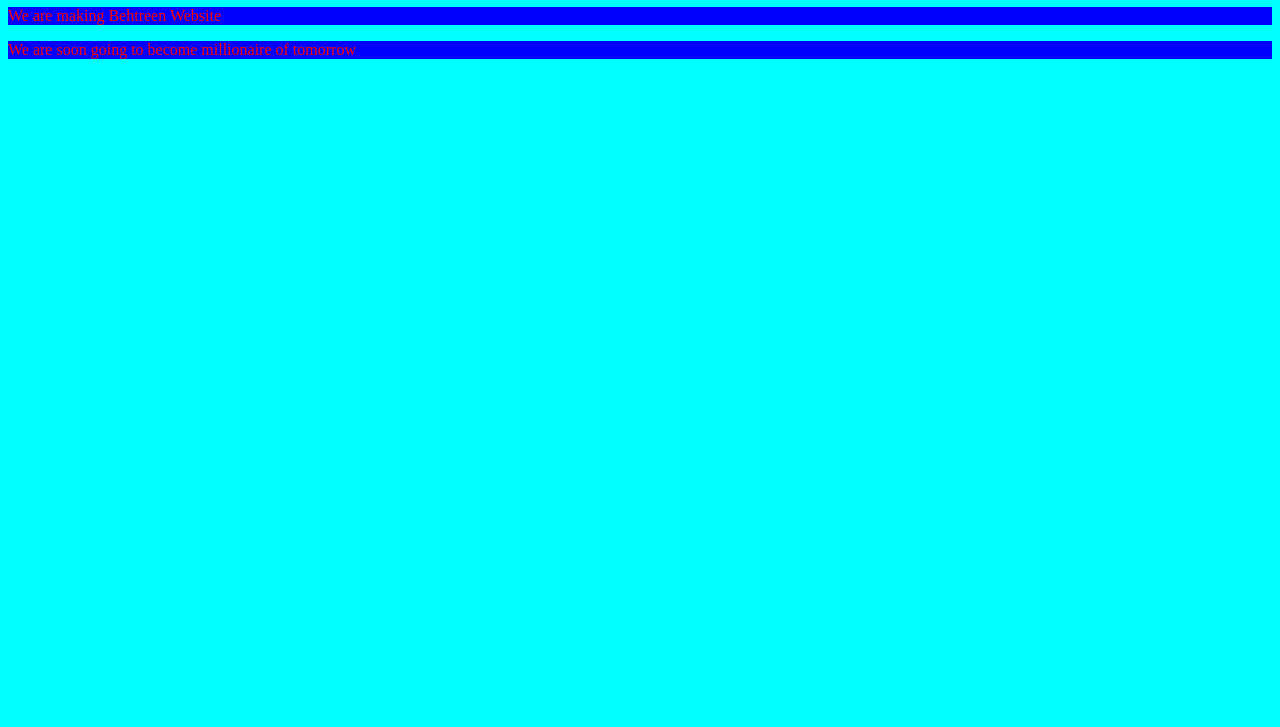
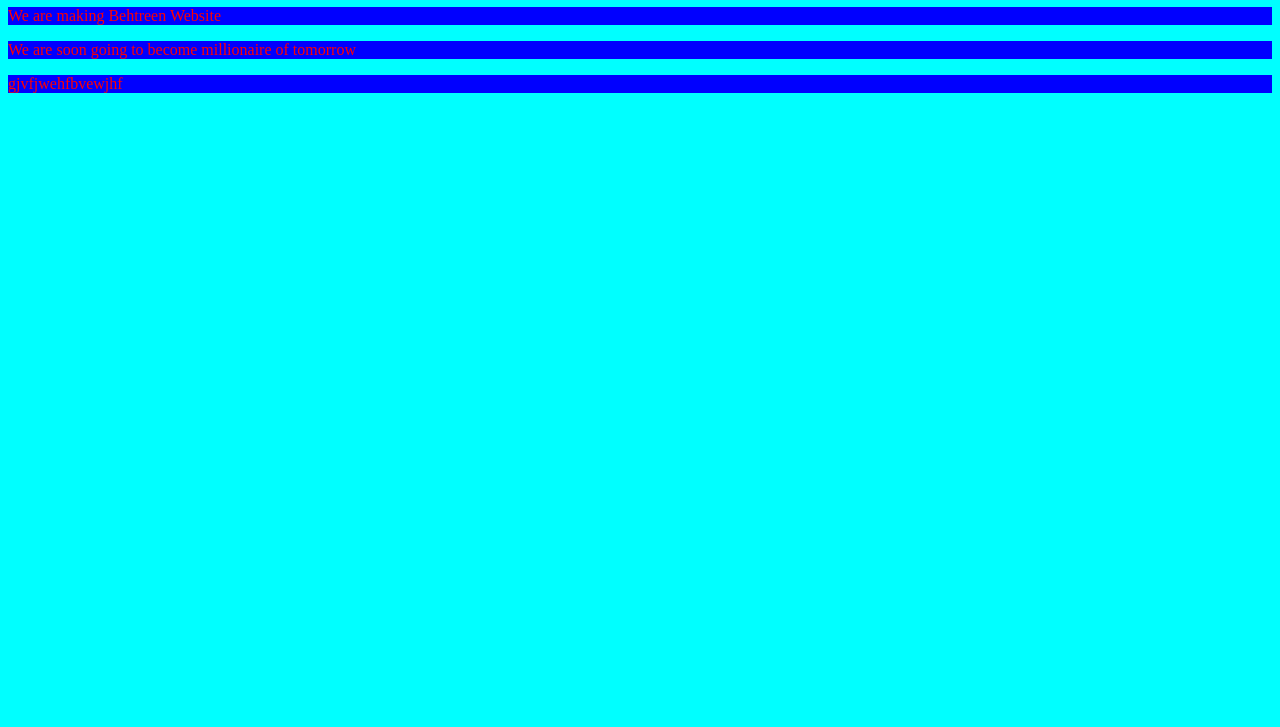
Before and after one commit to annasshah/Jawan-pakistan-RJ-TF, a plain HTML site: page index.html in a window 1280 px wide. Shown: the part 73-800 px from the top of the page. Drawn offline with Linux system fonts and the light colour scheme.

Commit message:
Work Complete

```diff
--- a/index.html
+++ b/index.html
@@ -11,5 +11,6 @@
     <h1>Learning Git</h1>
     <p>We are making Behtreen Website</p>
     <p>We are soon going to become millionaire of tomorrow</p>
+    <p>gjvfjwehfbvewjhf</p>
 </body>
 </html>
```
